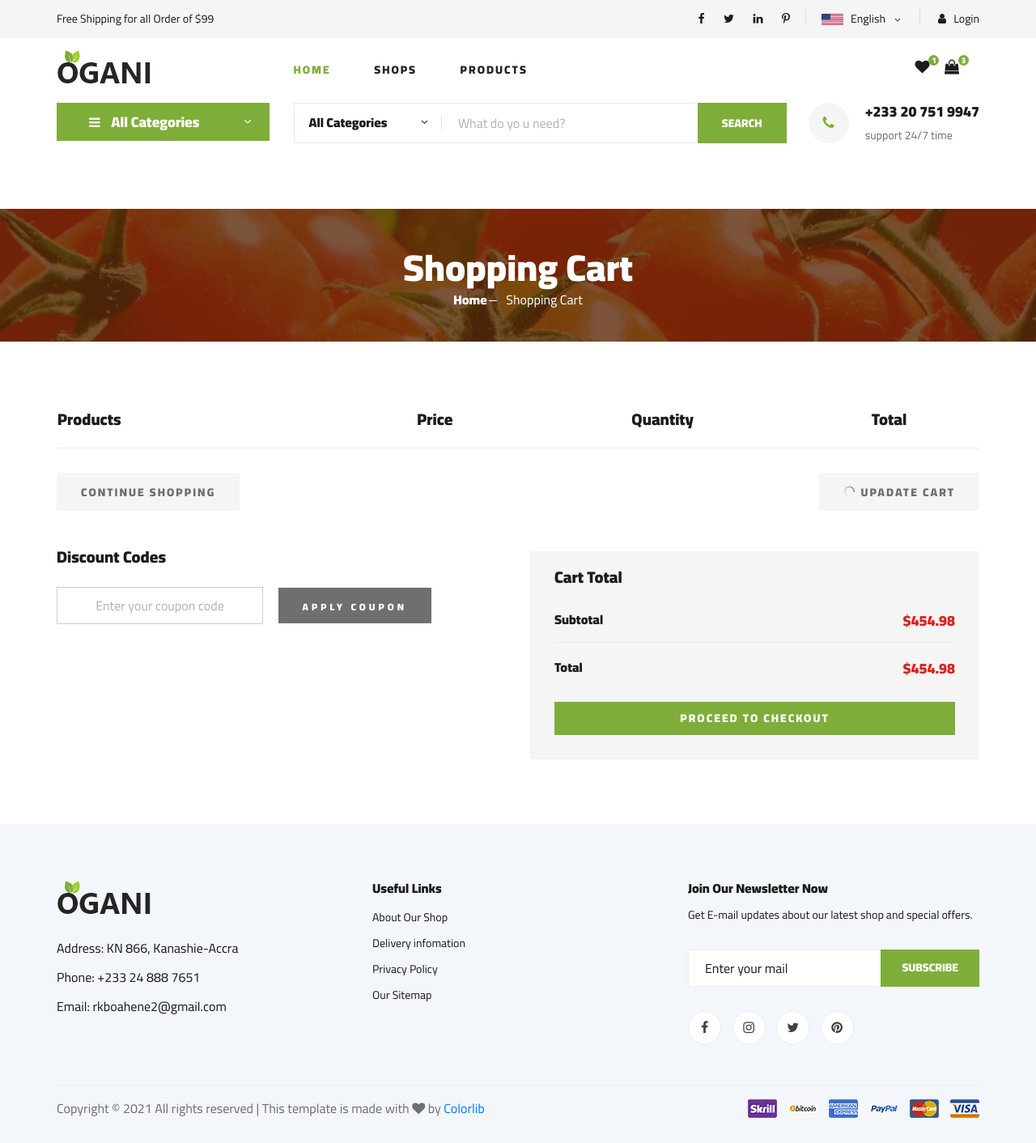
After one commit to rkBoahene/OrganiCommerce, a Django app: page /cart/ in a window 1280 px wide. The commit adds this page. Shown: the whole page at 81% size. Run offline with Django 3.2, Linux system fonts and the light colour scheme; lists and menus that the app fills with data are empty; some libraries are stand-ins or nearby versions.

Commit message:
doing: cart detail page

```diff
--- a/OganiCommerce/OganiCommerce/urls.py
+++ b/OganiCommerce/OganiCommerce/urls.py
@@ -6,7 +6,9 @@ from django.conf.urls.static import static
 
 urlpatterns = [
     path('admin/', admin.site.urls),
+    path('cart/', include('cart.urls', namespace='cart')),
     path('', include('store.urls', namespace='store')),
+
 ]
 
 if settings.DEBUG:
--- /dev/null
+++ b/OganiCommerce/cart/forms.py
@@ -0,0 +1,10 @@
+from django import forms
+
+PRODUCT_QUANTITY_CHOICES = [(i, str(i)) for i in range(1, 21)]
+
+
+class CartAddProductForm(forms.Form):
+    quantity = forms.TypedChoiceField(
+        choices=PRODUCT_QUANTITY_CHOICES, coerce=int)
+    update = forms.BooleanField(
+        required=False, initial=False, widget=forms.HiddenInput)
--- /dev/null
+++ b/OganiCommerce/cart/templates/cart/cart.html
@@ -0,0 +1,105 @@
+{% extends 'store/base.html' %}{% load static %} {% block content %}
+
+<!-- Breadcrumb Section Begin -->
+<section
+  class="breadcrumb-section set-bg"
+  data-setbg="{% static 'img/breadcrumb.jpg' %}"
+>
+  <div class="container">
+    <div class="row">
+      <div class="col-lg-12 text-center">
+        <div class="breadcrumb__text">
+          <h2>Shopping Cart</h2>
+          <div class="breadcrumb__option">
+            <a href="">Home</a>
+            <span>Shopping Cart</span>
+          </div>
+        </div>
+      </div>
+    </div>
+  </div>
+</section>
+<!-- Breadcrumb Section End -->
+
+<!-- Shoping Cart Section Begin -->
+<section class="shoping-cart spad">
+  <div class="container">
+    <div class="row">
+      <div class="col-lg-12">
+        <div class="shoping__cart__table">
+          <table>
+            <thead>
+              <tr>
+                <th class="shoping__product">Products</th>
+                <th>Price</th>
+                <th>Quantity</th>
+                <th>Total</th>
+                <th></th>
+              </tr>
+            </thead>
+            <tbody>
+              {% for item in cart %} {% with product=item.product %}
+              <tr>
+                <td class="shoping__cart__item">
+                  <img
+                    src="{% if product.image %} {{ product.image }} {% else %} {% static 'img/cart/cart-1.jpg' %} {% endif %}"
+                    alt=""
+                  />
+                  <h5>{{ product.name }}</h5>
+                </td>
+                <td class="shoping__cart__price">${{ item.price }}</td>
+                <td class="shoping__cart__quantity">
+                  <div class="quantity">
+                    <div class="pro-qty">
+                      {{ item.quantity }} {% comment %}
+                      <input type="text" value="1" /> {% endcomment %}
+                    </div>
+                  </div>
+                </td>
+                <td class="shoping__cart__total">${{ item.total_price }}</td>
+                <td class="shoping__cart__item__close">
+                  <span class="icon_close"></span>
+                </td>
+              </tr>
+              {% endwith %} {% endfor %}
+            </tbody>
+          </table>
+        </div>
+      </div>
+    </div>
+    <div class="row">
+      <div class="col-lg-12">
+        <div class="shoping__cart__btns">
+          <a href="#" class="primary-btn cart-btn">CONTINUE SHOPPING</a>
+          <a href="#" class="primary-btn cart-btn cart-btn-right"
+            ><span class="icon_loading"></span> Upadate Cart</a
+          >
+        </div>
+      </div>
+      <div class="col-lg-6">
+        <div class="shoping__continue">
+          <div class="shoping__discount">
+            <h5>Discount Codes</h5>
+            <form action="#">
+              <input type="text" placeholder="Enter your coupon code" />
+              <button type="submit" class="site-btn">APPLY COUPON</button>
+            </form>
+          </div>
+        </div>
+      </div>
+      <div class="col-lg-6">
+        <div class="shoping__checkout">
+          <h5>Cart Total</h5>
+          <ul>
+            <li>Subtotal <span>$454.98</span></li>
+            <li>Total <span>$454.98</span></li>
+          </ul>
+          <a href="#" class="primary-btn">PROCEED TO CHECKOUT</a>
+        </div>
+      </div>
+    </div>
+  </div>
+</section>
+<!-- Shoping Cart Section End -->
+
+{%endblock%}
--- /dev/null
+++ b/OganiCommerce/cart/urls.py
@@ -0,0 +1,10 @@
+from django.urls import path
+from . import views
+
+app_name = 'cart'
+
+urlpatterns = [
+    path('', views.cart_detail, name='cart_detail'),
+    path('add/<int:product_id>/', views.cart_add, name='cart_add'),
+    path('remove/<int:product_id>/', views.cart_remove, name='cart_remove'),
+]
--- a/OganiCommerce/cart/views.py
+++ b/OganiCommerce/cart/views.py
@@ -1,3 +1,30 @@
-from django.shortcuts import render
+from django.shortcuts import render, redirect, get_object_or_404
+from django.views.decorators.http import require_POST
+from store.models import Product
+from .cart import Cart
+from .forms import CartAddProductForm
+
 
 # Create your views here.
+@require_POST
+def cart_add(request, product_id):
+    cart = Cart(request)
+    product = get_object_or_404(Product, id=product_id)
+    form = CartAddProductForm(request.POST)
+    if form.is_valid():
+        cd = form.cleaned_data
+        cart.add(product=product,
+                 quantity=cd['quantity'], update_quantity=cd['update'])
+    return redirect('cart:cart_detail')
+
+
+def cart_remove(request, product_id):
+    cart = Cart(request)
+    product = get_object_or_404(Product, id=product_id)
+    cart.remove(product)
+    return redirect('cart:cart_detail')
+
+
+def cart_detail(request):
+    cart = Cart(request)
+    return render(request, 'cart/cart.html', {'cart': cart})
--- a/OganiCommerce/store/views.py
+++ b/OganiCommerce/store/views.py
@@ -1,5 +1,6 @@
 from django.shortcuts import render, get_object_or_404
 from .models import Category, Product
+from cart.forms import CartAddProductForm
 # Create your views here.
 
 
@@ -17,7 +18,8 @@ def product_list(request, category_slug=None):
 
 def product_detail(request, id, slug):
     product = get_object_or_404(Product, id=id, slug=slug, available=True)
-    return render(request, 'store/product/detail.html', {'product': product})
+    cart_product_form = CartAddProductForm()
+    return render(request, 'store/product/detail.html', {'product': product, 'cart_product_form': cart_product_form})
 
 
 # def category_list(request, category_slug):
```
Also changed, not shown: OganiCommerce/store/templates/store/product/detail.html (+7 -0 lines).
